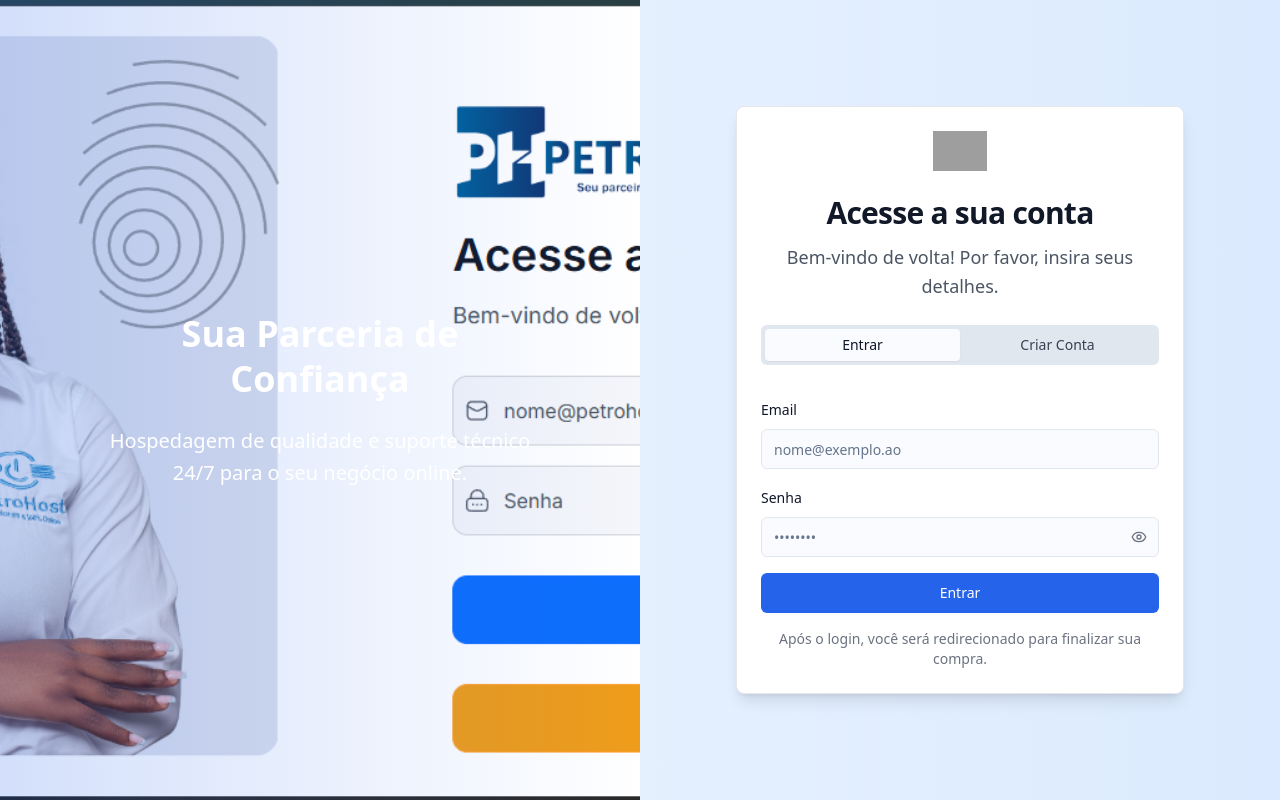
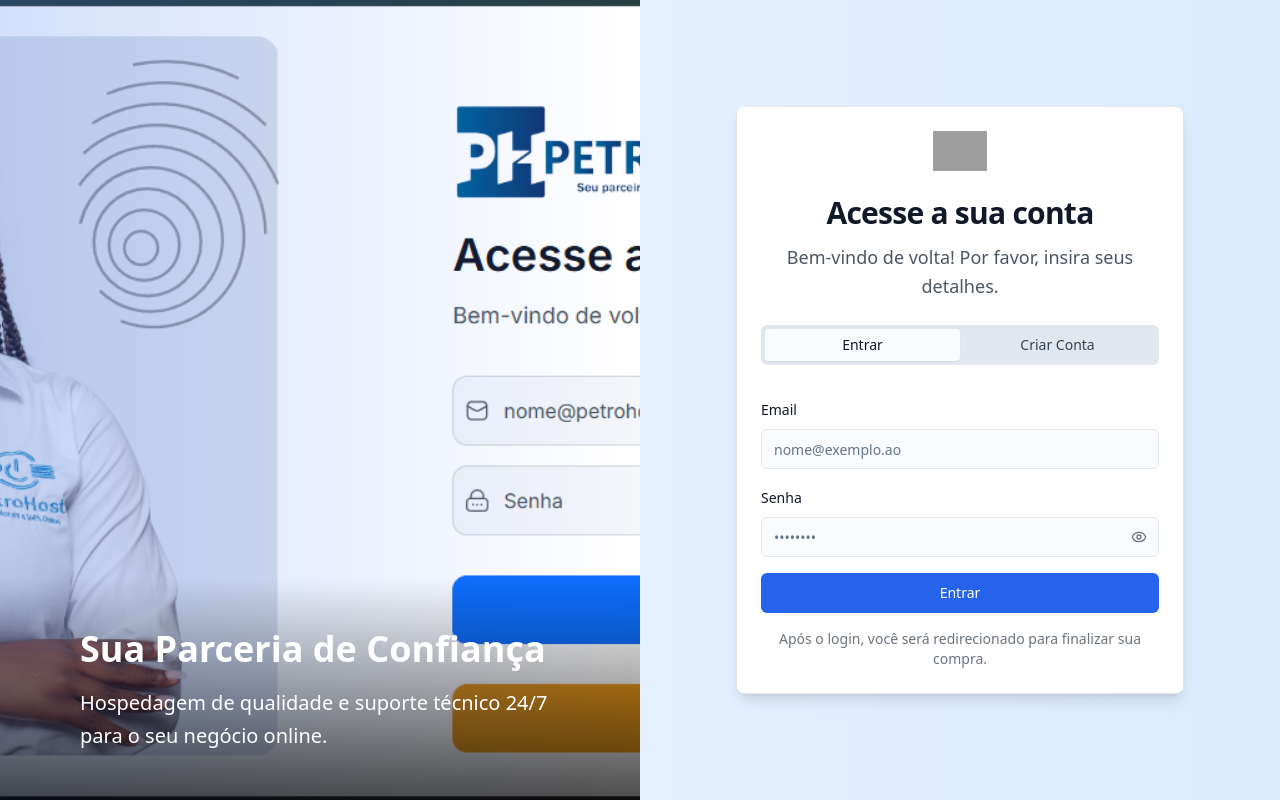
Before and after one commit to francisco-dev-ao/angohost-80, a React (Vite) app: page /register in a window 1280 px wide. Built offline with nearby package versions, Linux system fonts and the light colour scheme; grey boxes are pictures that could not be loaded.

Commit message:
Fix: AuthLayout subtitle alignment
Move the subtitle below the title in AuthLayout.

```diff
--- a/src/components/auth/AuthLayout.tsx
+++ b/src/components/auth/AuthLayout.tsx
@@ -19,9 +19,9 @@ export function AuthLayout({ children, title, subtitle }: AuthLayoutProps) {
           alt="Login Background"
           className="w-full h-full object-cover"
         />
-        <div className="absolute inset-0 flex items-center justify-center z-20">
-          <div className="text-center text-white max-w-lg p-8">
-            <h2 className="text-4xl font-bold mb-6 leading-tight">
+        <div className="absolute bottom-0 left-0 right-0 p-12 bg-gradient-to-t from-black/70 to-transparent z-20">
+          <div className="text-white max-w-lg mx-8">
+            <h2 className="text-4xl font-bold mb-4 leading-tight">
               Sua Parceria de Confiança
             </h2>
             <p className="text-xl leading-relaxed font-light">
```
